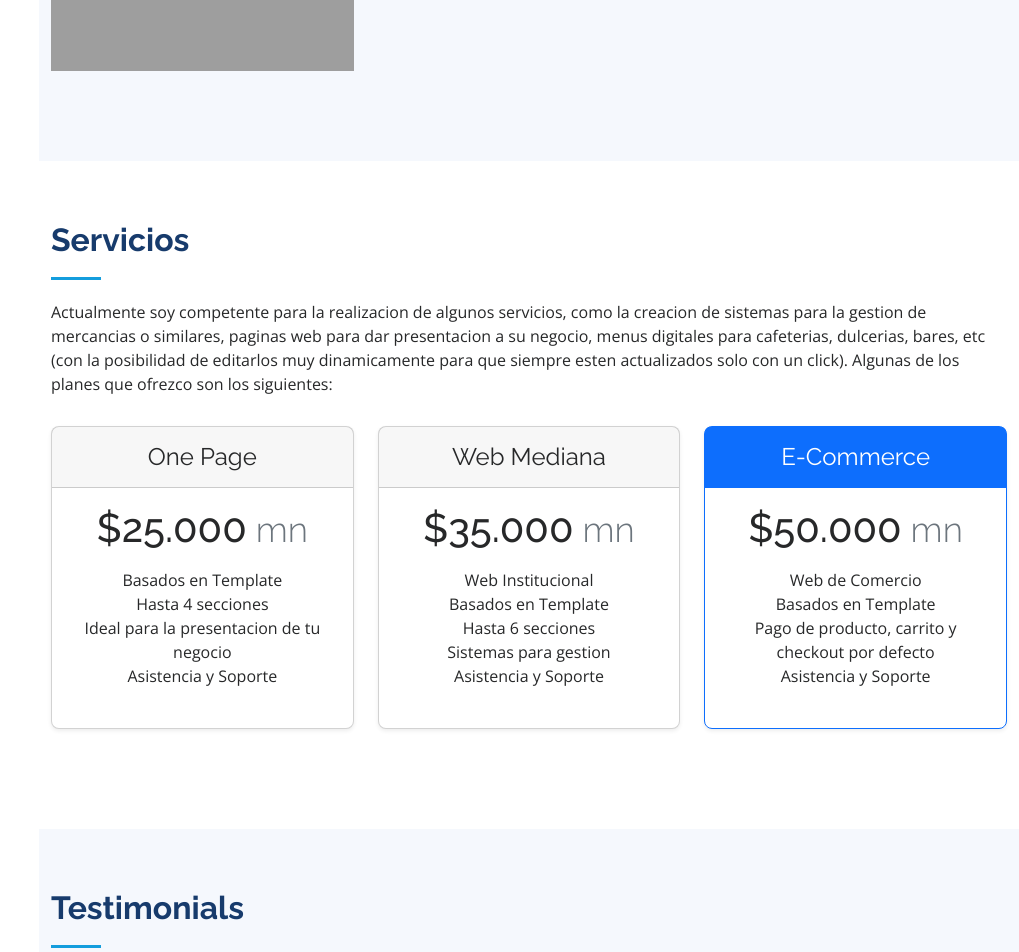
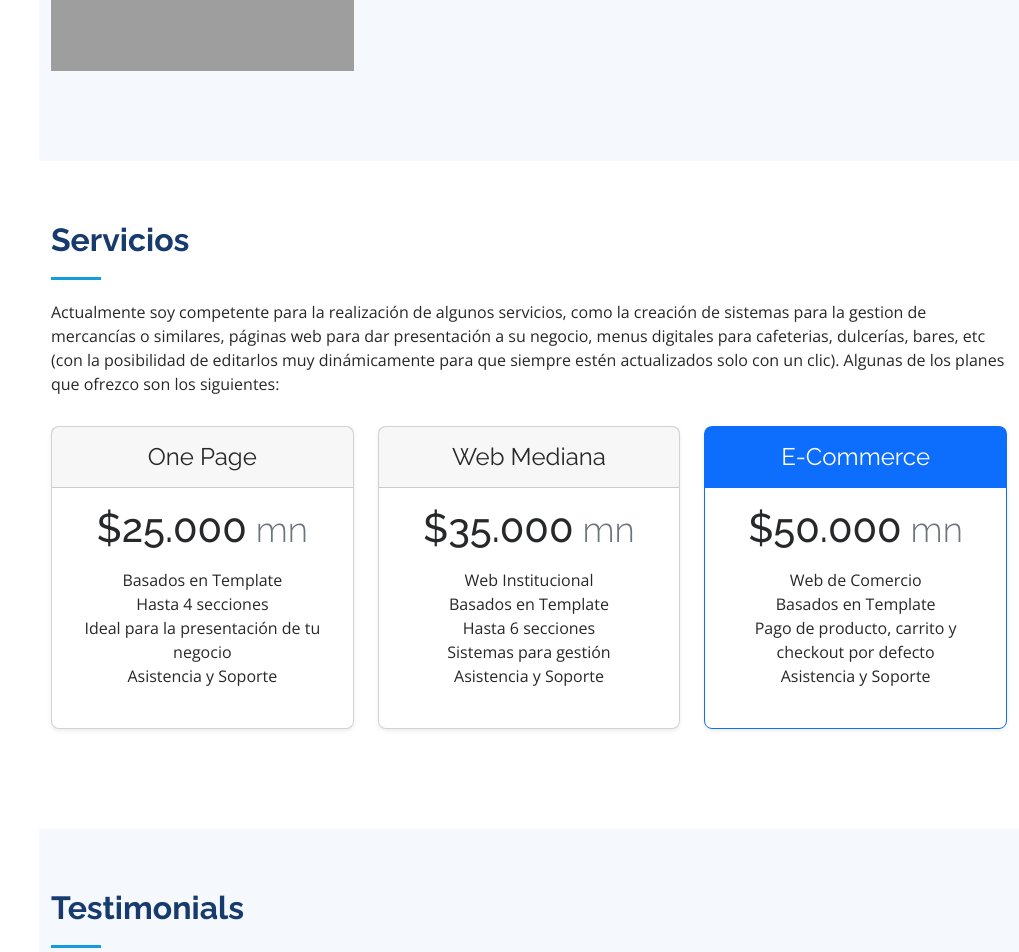
Before and after one commit to yandivd/myPortafolio, a Django app: page / in a window 1280 px wide. Shown: the part 3759-4711 px from the top of the page, without its empty margins (261-1280 px from the left). Run offline with Django 3.2, Linux system fonts and the light colour scheme; data comes from the database, SQL or seed files in the repository; some libraries are stand-ins or nearby versions; grey boxes are pictures that could not be loaded.

Commit message:
corregida ortografia

```diff
--- a/main/templates/main/index.html
+++ b/main/templates/main/index.html
@@ -408,10 +408,10 @@
 
         <div class="section-title">
           <h2>Servicios</h2>
-          <p>Actualmente soy competente para la realizacion de algunos servicios, como la creacion de sistemas
-              para la gestion de mercancias o similares, paginas web para dar presentacion a su negocio,
-              menus digitales para cafeterias, dulcerias, bares, etc (con la posibilidad de editarlos
-              muy dinamicamente para que siempre esten actualizados solo con un click). Algunas de los planes
+          <p>Actualmente soy competente para la realización de algunos servicios, como la creación de sistemas
+              para la gestion de mercancías o similares, páginas web para dar presentación a su negocio,
+              menus digitales para cafeterias, dulcerías, bares, etc (con la posibilidad de editarlos
+              muy dinámicamente para que siempre estén actualizados solo con un clic). Algunas de los planes
           que ofrezco son los siguientes: </p>
         </div>
 
@@ -426,7 +426,7 @@
             <ul class="list-unstyled mt-3 mb-4">
               <li>Basados en Template</li>
               <li>Hasta 4 secciones</li>
-              <li>Ideal para la presentacion de tu negocio</li>
+              <li>Ideal para la presentación de tu negocio</li>
               <li>Asistencia y Soporte</li>
             </ul>
 {#            <button type="button" class="w-100 btn btn-lg btn-outline-primary">Sign up for free</button>#}
@@ -444,7 +444,7 @@
               <li>Web Institucional</li>
               <li>Basados en Template</li>
               <li>Hasta 6 secciones</li>
-              <li>Sistemas para gestion</li>
+              <li>Sistemas para gestión</li>
               <li>Asistencia y Soporte</li>
             </ul>
 {#            <button type="button" class="w-100 btn btn-lg btn-primary">Get started</button>#}
```
